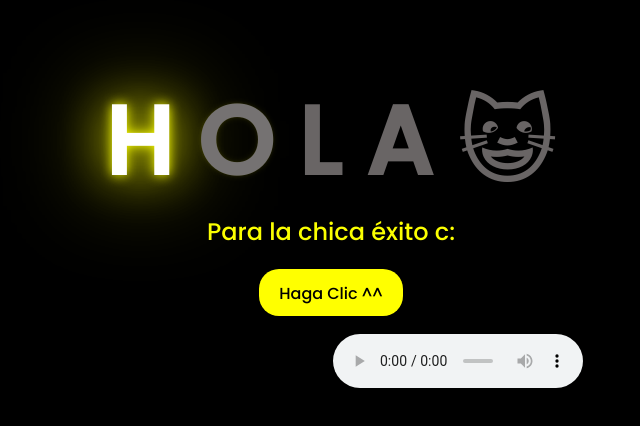
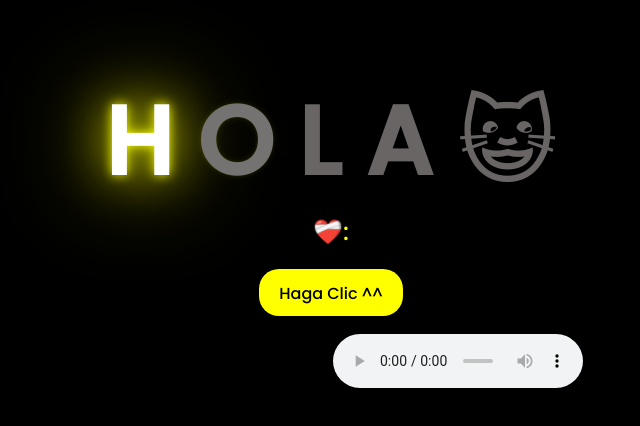
Before and after one commit to eldeiner/flo, a plain HTML site: page index.html in a window 1280 px wide. Shown: the part 216-642 px from the top of the page, without its empty margins (317-957 px from the left). Drawn offline with Linux system fonts and the light colour scheme.

Commit message:
Update index.html

```diff
--- a/index.html
+++ b/index.html
@@ -18,7 +18,7 @@
     <span>😺</span>
   </div>
   <div class="description">
-    <span>Para la chica éxito c:</span>
+    <span>❤️‍🩹:</span>
   </div>
   <div class="button">
     <button>
```
